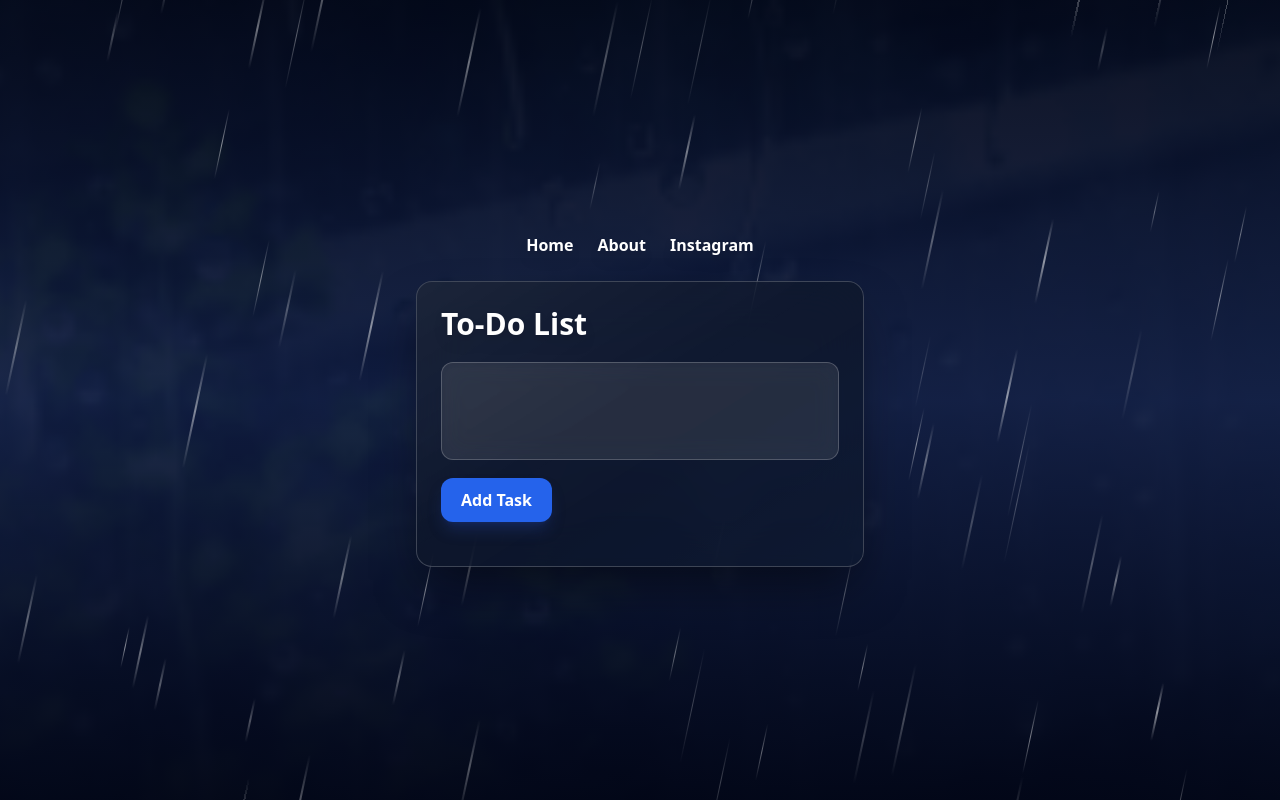
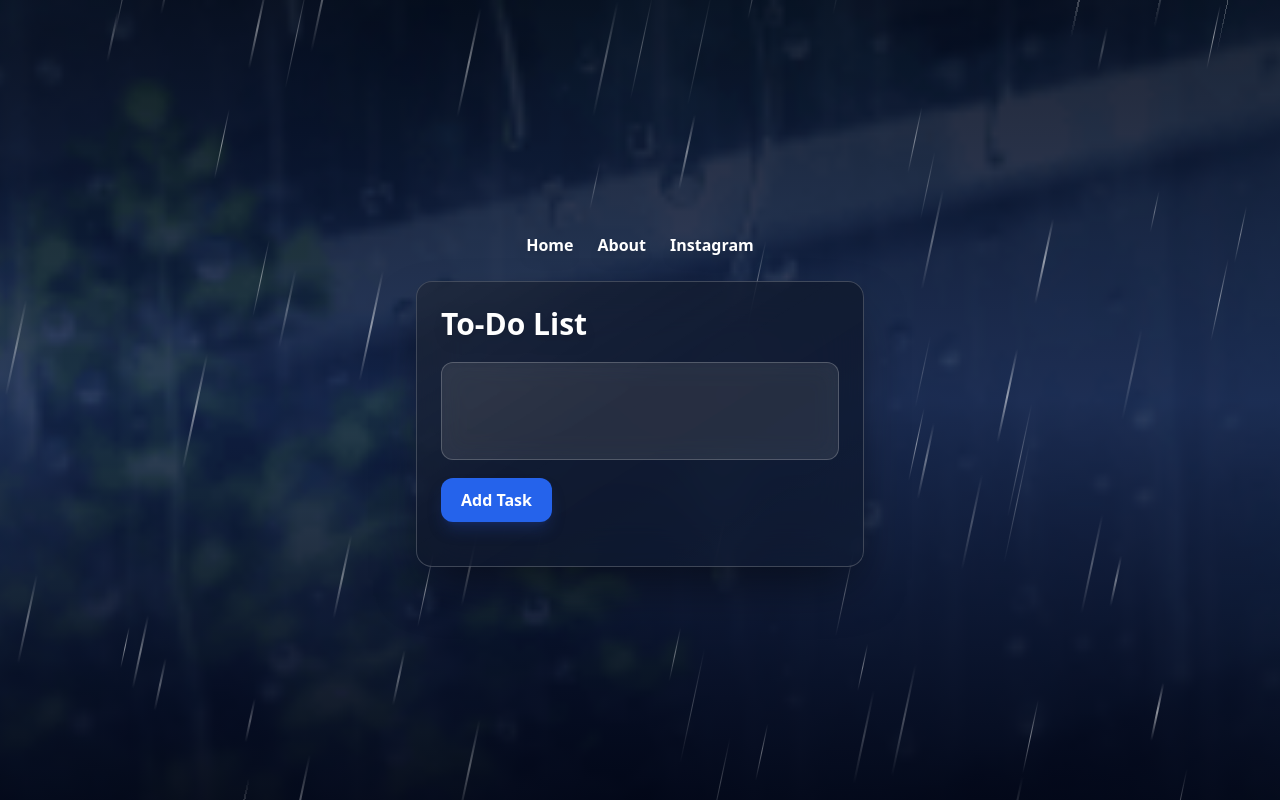
Before and after one commit to Zephyr-cell/to_do_app, a Flask app: page / in a window 1280 px wide. Run offline with Flask 3, Linux system fonts and the light colour scheme; data that the repository does not hold is empty.

Commit message:
background change

```diff
--- a/static/output.css
+++ b/static/output.css
@@ -995,6 +995,10 @@ video {
   opacity: 0.2;
 }
 
+.opacity-50 {
+  opacity: 0.5;
+}
+
 .shadow {
   --tw-shadow: 0 1px 3px 0 rgb(0 0 0 / 0.1), 0 1px 2px -1px rgb(0 0 0 / 0.1);
   --tw-shadow-colored: 0 1px 3px 0 var(--tw-shadow-color), 0 1px 2px -1px var(--tw-shadow-color);
--- a/templates/layout.html
+++ b/templates/layout.html
@@ -25,7 +25,7 @@
   <div
     class="absolute inset-0 bg-[url('/static/images/sad-aesthetic.gif')]
            bg-center bg-cover bg-no-repeat
-           opacity-20">
+           opacity-50">
   </div>
 
 
```
